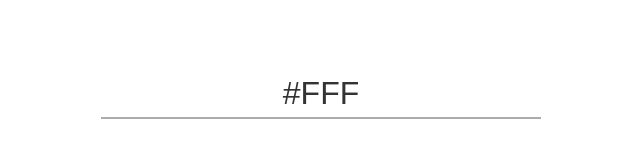
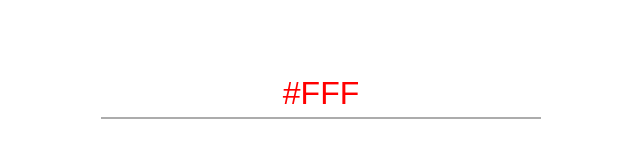
Before and after one commit to raulsampaio8/heroku, a website: page index.html in a window 1280 px wide. Shown: the part 314-472 px from the top of the page, without its empty margins (319-959 px from the left). Drawn offline with nearby package versions, Linux system fonts and the light colour scheme.

Commit message:
Update index.html

```diff
--- a/index.html
+++ b/index.html
@@ -19,7 +19,7 @@
 /*      dasdhjasghkasd  */
 
       input {
-        color: #333;font-size: inherit;
+        color: #f00;font-size: inherit;
         text-align: center;text-transform: uppercase;
         outline: 0;vertical-align: middle;
         border: 0;
```
